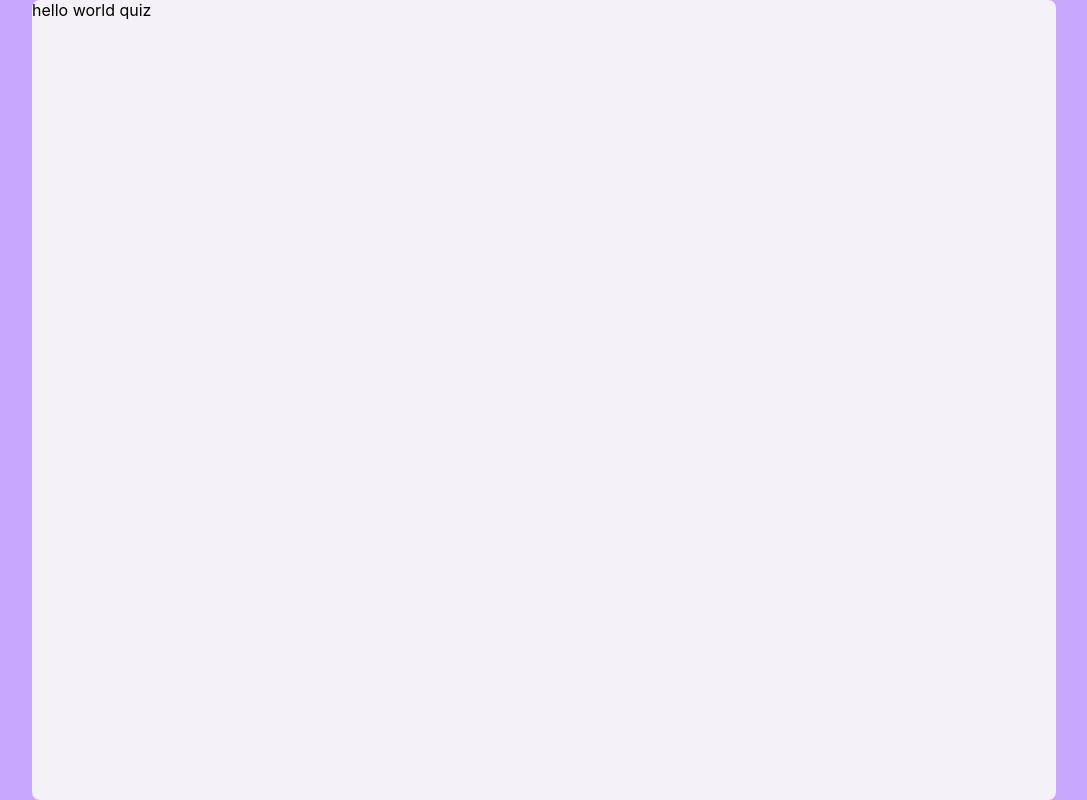
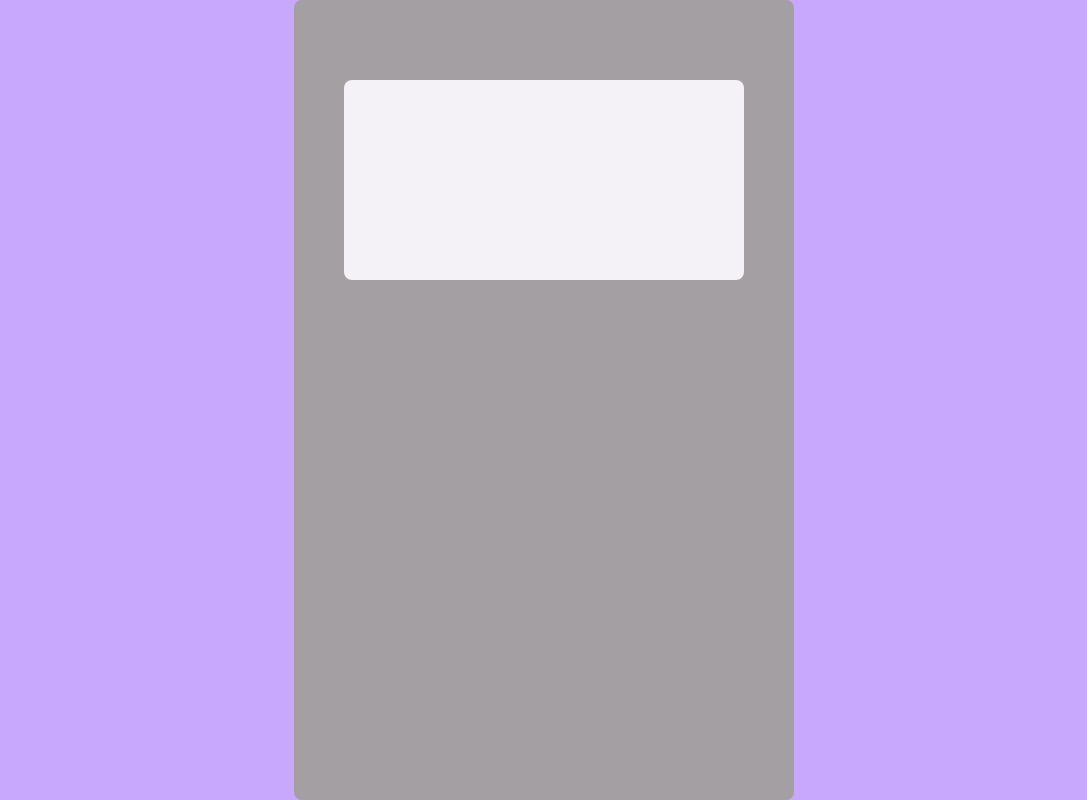
Before and after one commit to sharansharma94/100daysofcode, a React (Create React App) app in the folder quizApp/client/: page / in a window 1280 px wide. Shown: the whole page, without its empty margins (96-1183 px from the left). Built offline with nearby package versions, Linux system fonts and the light colour scheme.

Commit message:
card added

```diff
--- a/quizApp/client/src/App.css
+++ b/quizApp/client/src/App.css
@@ -18,13 +18,26 @@ body {
 }
 
 .container {
-  background-color: var(--white);
+  background-color: var(--gray);
   /* position: absolute; */
   /* margin: 1rem auto; */
   /* top: 20vh; */
   /* margin-top: 5rem; */
   width: 80vw;
+  max-width: 500px;
   height: 100vh;
-
+  display: flex;
+  justify-content: center;
+  /* align-items: center; */
   border-radius: 0.5rem;
 }
+
+.card {
+  background-color: var(--white);
+  width: 100%;
+  height: 200px;
+  position: relative;
+  top: 5rem;
+  border-radius: 0.5rem;
+  max-width: 400px;
+}
--- a/quizApp/client/src/App.tsx
+++ b/quizApp/client/src/App.tsx
@@ -1,11 +1,12 @@
-import React from "react";
-import logo from "./logo.svg";
 import "./App.css";
+import Card from "./Card";
 
 function App() {
   return (
     <div className="App">
-      <div className="container">hello world quiz</div>
+      <div className="container">
+        <Card />
+      </div>
     </div>
   );
 }
--- /dev/null
+++ b/quizApp/client/src/Card.tsx
@@ -0,0 +1,3 @@
+export default function Card() {
+  return <div className="card"></div>;
+}
```
